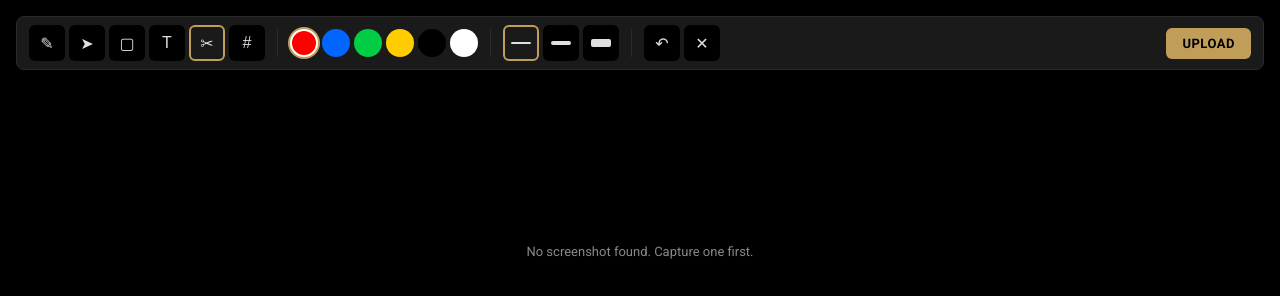
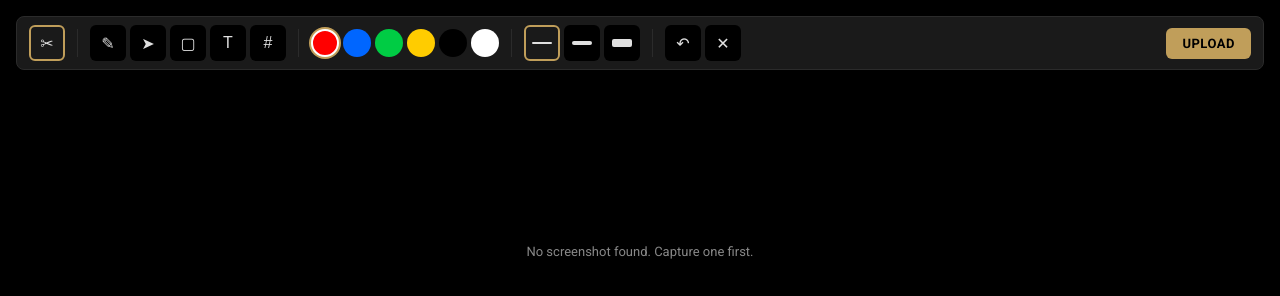
Before and after one commit to mrzacsmith/snapbug, a website with bundled scripts: page extension/annotate.html in a window 1280 px wide. Both pictures are taken after a click on the button "Crop". Built offline with nearby package versions, Linux system fonts and the light colour scheme; some packages are replaced by stand-ins of ours.

Commit message:
👍 IMPROVE: Move crop tool to far left with separator
Moves the crop (scissors) button to its own tool group at the far left
of the toolbar, separated from editing tools by a vertical divider.
Updates tool selection to work across both tool groups.

Fixes #69

Co-Authored-By: Claude <noreply@anthropic.com>

```diff
--- a/extension/annotate.html
+++ b/extension/annotate.html
@@ -10,12 +10,15 @@
   <div class="annotate-container">
     <div id="toast-container" class="toast-container"></div>
     <div class="toolbar" id="toolbar">
+      <div class="tool-group">
+        <button class="tool-btn" data-tool="crop" title="Crop">&#9986;</button>
+      </div>
+      <div class="separator"></div>
       <div class="tool-group" id="tools">
         <button class="tool-btn active" data-tool="pen" title="Pen">&#9998;</button>
         <button class="tool-btn" data-tool="arrow" title="Arrow">&#10148;</button>
         <button class="tool-btn" data-tool="rect" title="Rectangle">&#9634;</button>
         <button class="tool-btn" data-tool="text" title="Text">T</button>
-        <button class="tool-btn" data-tool="crop" title="Crop">&#9986;</button>
         <button class="tool-btn" data-tool="number" title="Number">#</button>
       </div>
       <div class="separator"></div>
--- a/extension/annotate.js
+++ b/extension/annotate.js
@@ -41,10 +41,11 @@ const toolsContainer = document.getElementById('tools')
 const colorsContainer = document.getElementById('colors')
 const widthsContainer = document.getElementById('widths')
 
-// Tool buttons (already in HTML)
-toolsContainer.querySelectorAll('.tool-btn').forEach((btn) => {
+// Tool buttons (already in HTML) — includes crop button outside #tools
+const allToolBtns = document.querySelectorAll('.tool-btn[data-tool]')
+allToolBtns.forEach((btn) => {
   btn.addEventListener('click', () => {
-    toolsContainer.querySelector('.tool-btn.active')?.classList.remove('active')
+    allToolBtns.forEach(b => b.classList.remove('active'))
     btn.classList.add('active')
     toolbar.setTool(btn.dataset.tool)
   })
```
Also changed, not shown: extension/manifest.json.
